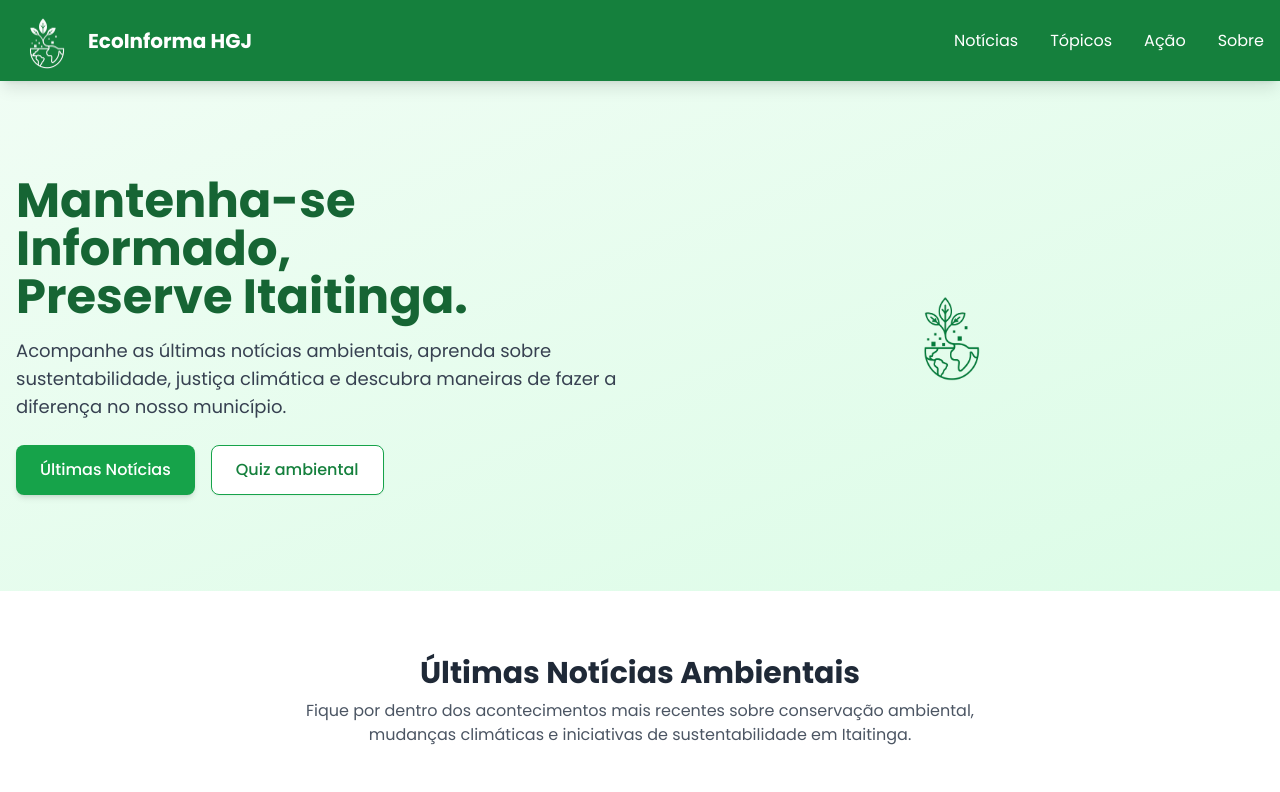
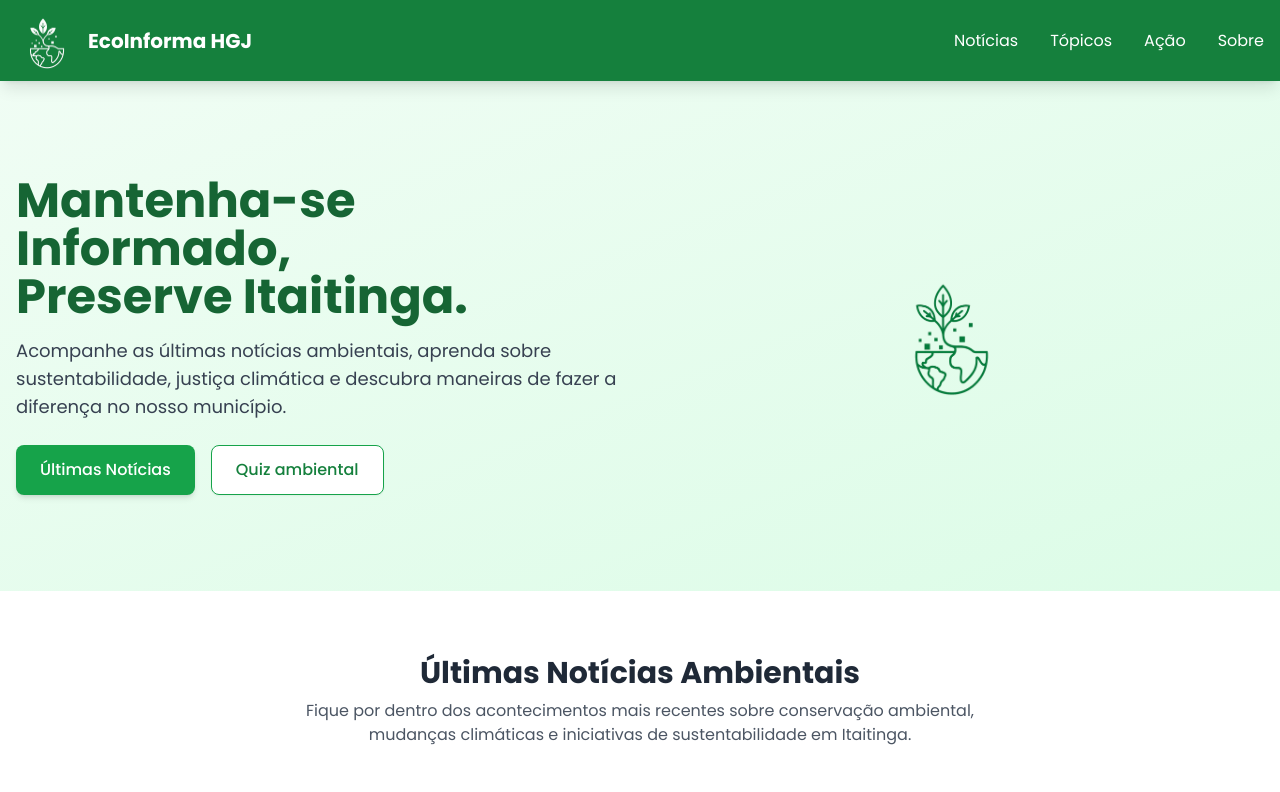
Before and after one commit to victooorhg/ECOHGJ, a plain HTML site: page index.html in a window 1280 px wide. Shown: the top 792 px of the page. Drawn offline with nearby package versions, Linux system fonts and the light colour scheme.

Commit message:
index.html

```diff
--- a/index.html
+++ b/index.html
@@ -155,7 +155,7 @@
 
                 <div class="md:w-1/2 flex justify-center">
 
-                     <img src="img/logo2.png" alt="Logo-projeto" style="height: 90px; width: 90px;" />
+                     <img src="img/logo2.png" alt="Logo-projeto" style="height: 120px; width: 120px;" />
 
                 </div>
 
```
